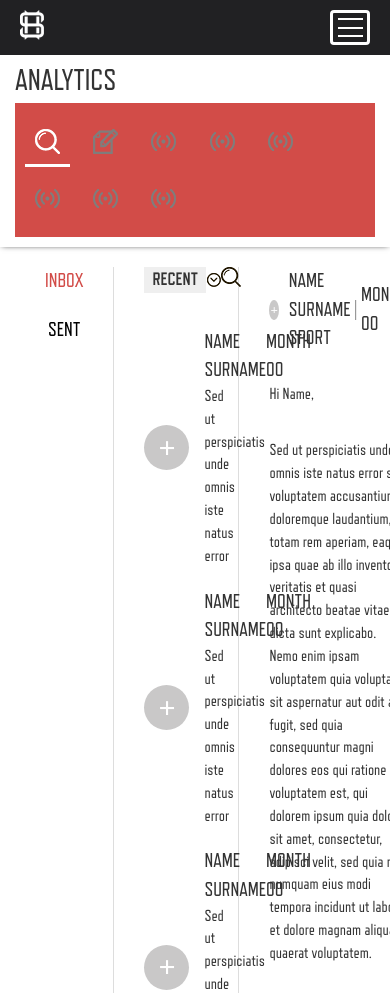
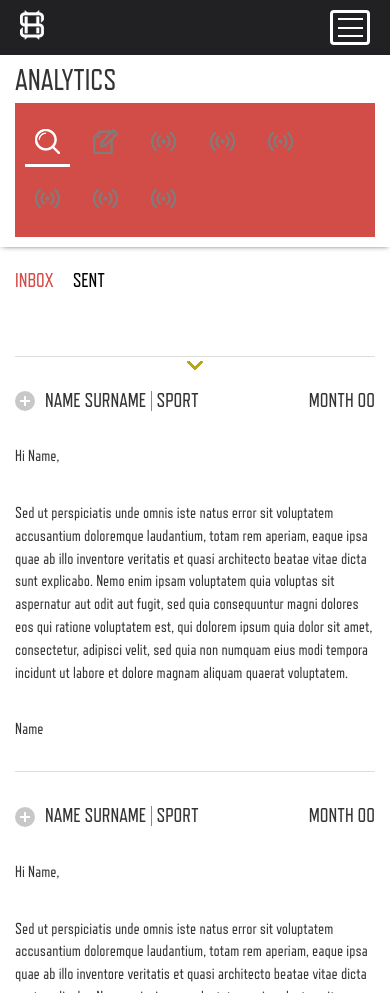
Before and after one commit to milk-2-dev/work_hs, a website: page app/athletes/massages.html in a window 390 px wide. Shown: the top 993 px of the page. Drawn offline with Linux system fonts and the light colour scheme.

Commit message:
massages

```diff
--- a/app/athletes/massages.html
+++ b/app/athletes/massages.html
@@ -155,6 +155,12 @@
                         </div>
 
                         <div class="page-massages__list">
+
+                            <a href="javascript:void(0);" class="collapse-toggle">
+                                <i class="icon icon-collapse"></i>
+                            </a>
+
+                            <div class="collapse-wrap">
                                 <div class="page-massages__filter">
                                     <div class="form-item">
                                         <div class="select-block">
@@ -169,14 +175,14 @@
                                     </div>
 
                                     <div class="form-item">
-                                    <div class="search">
+                                        <a href="#">
                                             <i class="icon icon-search"></i>
-                                    </div>
+                                        </a>
                                     </div>
                                 </div>
 
                                 <div class="page-massages__list-item">
-                                <a href="#" class="button-circle__add">+</a>
+                                    <a href="#" class="button-circle__add button-lg"></a>
                                     <div class="page-massages__list-item-head">
                                         <p>name surname</p>
                                         <p>month 00</p>
@@ -187,7 +193,7 @@
                                 </div>
 
                                 <div class="page-massages__list-item">
-                                <a href="#" class="button-circle__add">+</a>
+                                    <a href="#" class="button-circle__add button-lg"></a>
                                     <div class="page-massages__list-item-head">
                                         <p>name surname</p>
                                         <p>month 00</p>
@@ -198,7 +204,7 @@
                                 </div>
 
                                 <div class="page-massages__list-item">
-                                <a href="#" class="button-circle__add">+</a>
+                                    <a href="#" class="button-circle__add button-lg"></a>
                                     <div class="page-massages__list-item-head">
                                         <p>name surname</p>
                                         <p>month 00</p>
@@ -209,7 +215,7 @@
                                 </div>
 
                                 <div class="page-massages__list-item">
-                                <a href="#" class="button-circle__add">+</a>
+                                    <a href="#" class="button-circle__add button-lg"></a>
                                     <div class="page-massages__list-item-head">
                                         <p>name surname</p>
                                         <p>month 00</p>
@@ -220,7 +226,7 @@
                                 </div>
 
                                 <div class="page-massages__list-item">
-                                <a href="#" class="button-circle__add">+</a>
+                                    <a href="#" class="button-circle__add button-lg"></a>
                                     <div class="page-massages__list-item-head">
                                         <p>name surname</p>
                                         <p>month 00</p>
@@ -231,7 +237,7 @@
                                 </div>
 
                                 <div class="page-massages__list-item">
-                                <a href="#" class="button-circle__add">+</a>
+                                    <a href="#" class="button-circle__add button-lg"></a>
                                     <div class="page-massages__list-item-head">
                                         <p>name surname</p>
                                         <p>month 00</p>
@@ -241,12 +247,13 @@
                                 </span>
                                 </div>
                             </div>
+                        </div>
 
                         <div class="page-massages__view">
                             <div class="page-massages__view-item">
                                 <div class="page-massages__view-item-head">
                                     <p>
-                                        <a href="#" class="button-circle__add default">+</a>
+                                        <a href="#" class="button-circle__add button-sm"></a>
                                         <span>
                                             name surname | sport
                                         </span>
@@ -275,7 +282,7 @@
                             <div class="page-massages__view-item">
                                 <div class="page-massages__view-item-head">
                                     <p>
-                                        <a href="#" class="button-circle__add default">+</a>
+                                        <a href="#" class="button-circle__add button-sm"></a>
                                         <span>
                                             name surname | sport
                                         </span>
--- a/app/js/main.js
+++ b/app/js/main.js
@@ -240,6 +240,32 @@ $('document').ready(function(){
 
     SocialProgressBar();
 
+    $('.collapse-toggle').on('click', function(){
+        if( !$(this).parent().hasClass("open")){
+            var rezult = 0;
+
+            $(this).parent().find('.collapse-wrap >div').each(function() {
+                var h = $(this).outerHeight(true);
+
+                console.log('height el ='+ h);
+
+                rezult = rezult + h;
+                return rezult;
+            });
+
+            $('.collapse-wrap').css('height', rezult);
+
+            $(this).parent().addClass('open');
+        }
+
+        else {
+            $('.collapse-wrap').css('height', 0);
+            $(this).parent().removeClass('open');
+        }
+
+
+    })
+
 
 });
 
--- a/app/sass/_buttons.scss
+++ b/app/sass/_buttons.scss
@@ -4,20 +4,50 @@
   justify-content: center;
   border-radius: 50%;
   background: #c9c8c8;
-  font-family: serif;
-  font-weight: 700;
-  color: #fff;
   transition: .2s ease-in-out;
-  line-height: 1;
+  position: relative;
+
+  &:before{
+    content: '';
+    position: absolute;
+    top:0;
+    left:0;
+    bottom:0;
+    right:0;
+    width:50%;
+    height:2px;
+    margin: auto;
+    background: #fff;
+  }
+
+  &:after{
+    content: '';
+    position: absolute;
+    top:0;
+    left:0;
+    bottom:0;
+    right:0;
+    width:50%;
+    height:2px;
+    margin: auto;
+    background: #fff;
+    transform: rotate(90deg);
+  }
 
   &:hover{
     text-decoration: none;
     color: #fff;
+    transform: scale(1.1) rotate(270deg);
   }
 
-  &.default{
+  &.button-lg{
+    width:45px;
+    height:45px;
+    font-size: 30px;
+  }
+
+  &.button-sm{
     width:20px;
     height:20px;
-    font-size: 13px;
   }
 }
--- a/app/sass/_icons.scss
+++ b/app/sass/_icons.scss
@@ -114,6 +114,10 @@
     }
   }
 
+  &.icon-collapse{
+    @include sprite($arrow-down-hover);
+  }
+
   //social
 
   &.icon-instagram{
@@ -128,5 +132,7 @@
     @include sprite($progress-bar-facebook);
   }
 
-
+  &.icon-plus{
+    @include sprite($icon-plus-white);
+  }
 }
--- a/app/sass/_max-767.scss
+++ b/app/sass/_max-767.scss
@@ -441,4 +441,42 @@
       }
     }
   }
+
+  .page-massages__list {
+    width: 100%;
+    border: none;
+    padding: 0;
+    margin-bottom: 30px;
+    border-bottom: 1px solid #ddd;
+    position: relative;
+
+    &.open{
+      .collapse-toggle{
+        transform: rotate(180deg);
+      }
+    }
+
+    .collapse-toggle{
+      display: block;
+      text-align: center;
+      position: absolute;
+      bottom: -30px;
+      left: 0;
+      right: 0;
+      margin: auto;
+      transition: .2s ease-in-out;
+    }
+
+    .collapse-wrap{
+      overflow: hidden;
+      height: 0;
+      transition: .2s ease-in-out;
+      margin-bottom: 30px;
+    }
+  }
+
+  .page-massages__view {
+    width: 100%;
+    padding: 0;
+  }
 }
--- a/app/sass/_max-992.scss
+++ b/app/sass/_max-992.scss
@@ -73,4 +73,30 @@
   .page-calendar__todo-list{
     padding-left:0;
   }
+
+  .page-massages{
+    .flex-container{
+      flex-wrap: wrap;
+    }
+  }
+
+  .page-massages__nav{
+    width:100%;
+    margin-bottom: 10px;
+
+    ul{
+      li{
+        display: inline-block;
+        margin-right: 16px;
+      }
+    }
+  }
+
+  .page-massages__list{
+    width:45%;
+  }
+
+  .page-massages__view{
+    width:55%;
+  }
 }
--- a/app/sass/main.scss
+++ b/app/sass/main.scss
@@ -671,7 +671,7 @@
 
 .page-massages__nav{
   //width: 20%;
-  padding: 0 30px;
+  padding-right: 30px;
 
   ul{
     margin: 0;
@@ -709,6 +709,10 @@
   border-left:1px solid #ddd;
   border-right:1px solid #ddd;
   width:35%;
+
+  .collapse-toggle{
+    display: none;
+  }
 }
 
 .page-massages__filter{
@@ -732,14 +736,7 @@
     top:0;
     left:0;
     bottom:0;
-    width:45px;
-    height:45px;
     margin: auto;
-    font-size: 30px;
-
-    &:hover{
-      transform: scale(1.1) rotate(270deg);
-    }
   }
 }
 
@@ -777,12 +774,8 @@
     display: flex;
     align-items: center;
 
-    a{
-      margin-right:10px;
-
-      &:hover{
-        transform: scale(1.1) rotate(270deg);
-      }
+    span{
+      margin-left:10px;
     }
   }
 }
```
Also changed, not shown: app/css/main.css. Lines whose indentation alone changed are shown as unchanged.
